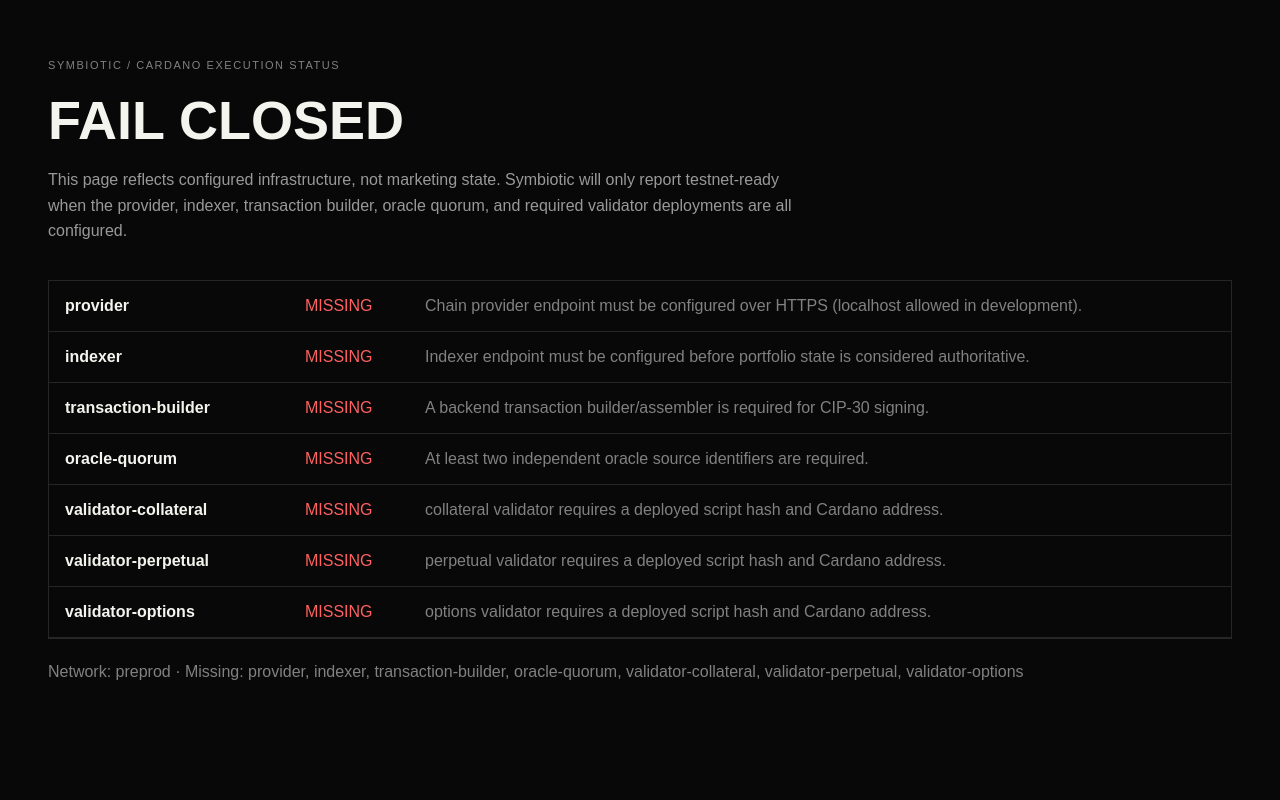
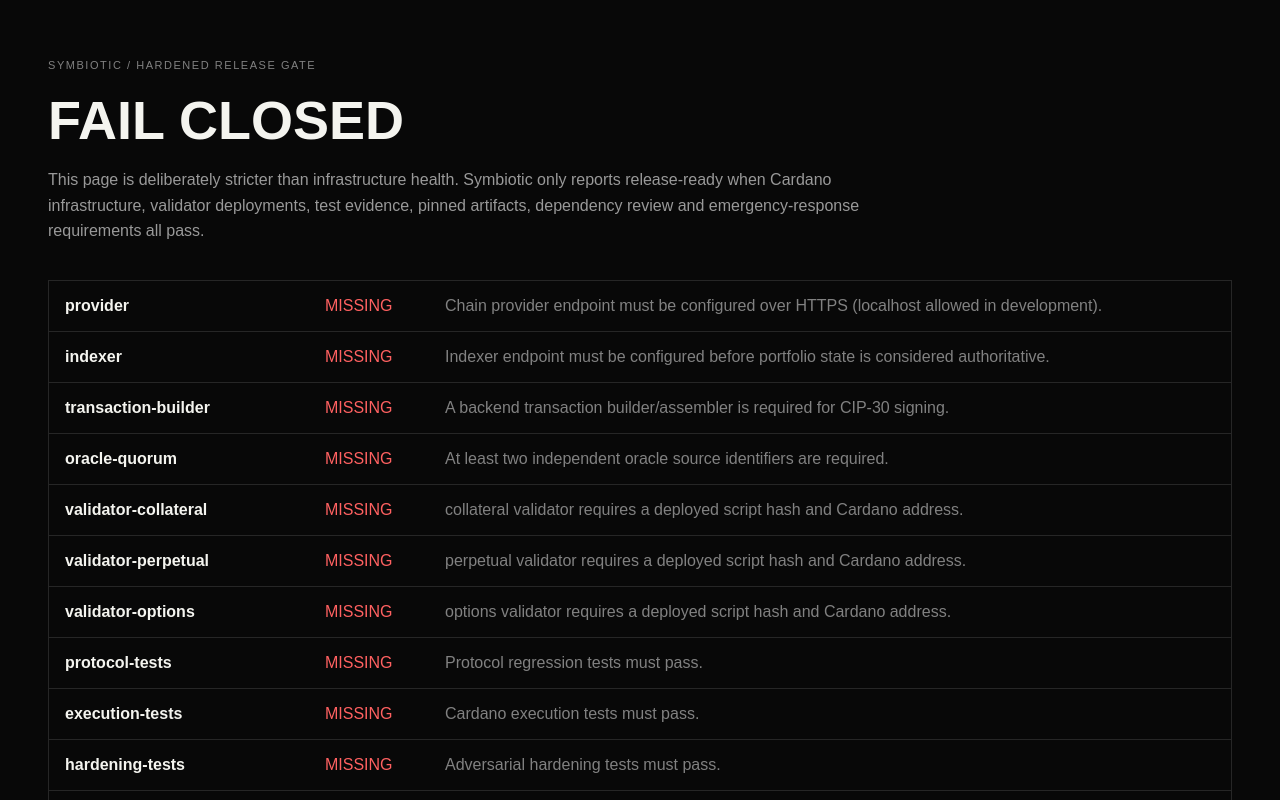
Before and after one commit to mushee-io/Nemesis, a Next.js app: page /status in a window 1280 px wide. Shown: the top 800 px of the page. Built offline with nearby package versions, Linux system fonts and the light colour scheme.

Commit message:
feat: show hardened release gate on status page

```diff
--- a/app/status/page.tsx
+++ b/app/status/page.tsx
@@ -1,17 +1,36 @@
-import { deploymentManifestFromEnv, evaluateDeploymentReadiness } from "@/lib/deployment";
+import { deploymentManifestFromEnv } from "@/lib/deployment";
+import { evaluateReleaseGate } from "@/lib/release-gate";
 
 export const dynamic = "force-dynamic";
 
+function flag(value: string | undefined) {
+  return value === "true" || value === "1";
+}
+
 export default function StatusPage() {
-  const readiness = evaluateDeploymentReadiness(deploymentManifestFromEnv(process.env));
+  const manifest = deploymentManifestFromEnv(process.env);
+  const readiness = evaluateReleaseGate({
+    manifest,
+    allowMainnet: flag(process.env.SYMBIOTIC_ALLOW_MAINNET),
+    evidence: {
+      protocolTestsPassed: flag(process.env.SYMBIOTIC_PROTOCOL_TESTS_PASSED),
+      executionTestsPassed: flag(process.env.SYMBIOTIC_EXECUTION_TESTS_PASSED),
+      hardeningTestsPassed: flag(process.env.SYMBIOTIC_HARDENING_TESTS_PASSED),
+      validatorArtifactsPinned: flag(process.env.SYMBIOTIC_VALIDATOR_ARTIFACTS_PINNED),
+      dependencyAuditReviewed: flag(process.env.SYMBIOTIC_DEPENDENCY_AUDIT_REVIEWED),
+      securityContactConfigured: Boolean(process.env.SYMBIOTIC_SECURITY_CONTACT?.trim()),
+      emergencyRunbookConfigured: Boolean(process.env.SYMBIOTIC_EMERGENCY_RUNBOOK_URL?.trim())
+    }
+  });
+
   return (
     <main style={{ minHeight: "100vh", padding: "48px", background: "#080808", color: "#f4f4ef", fontFamily: "Arial, Helvetica, sans-serif" }}>
-      <p style={{ letterSpacing: ".14em", color: "#818181", fontSize: 11 }}>SYMBIOTIC / CARDANO EXECUTION STATUS</p>
-      <h1 style={{ fontSize: 54, margin: "18px 0 10px" }}>{readiness.ready ? "TESTNET READY" : "FAIL CLOSED"}</h1>
-      <p style={{ color: "#999", maxWidth: 760, lineHeight: 1.6 }}>This page reflects configured infrastructure, not marketing state. Symbiotic will only report testnet-ready when the provider, indexer, transaction builder, oracle quorum, and required validator deployments are all configured.</p>
+      <p style={{ letterSpacing: ".14em", color: "#818181", fontSize: 11 }}>SYMBIOTIC / HARDENED RELEASE GATE</p>
+      <h1 style={{ fontSize: 54, margin: "18px 0 10px" }}>{readiness.ready ? "RELEASE READY" : "FAIL CLOSED"}</h1>
+      <p style={{ color: "#999", maxWidth: 820, lineHeight: 1.6 }}>This page is deliberately stricter than infrastructure health. Symbiotic only reports release-ready when Cardano infrastructure, validator deployments, test evidence, pinned artifacts, dependency review and emergency-response requirements all pass.</p>
       <div style={{ marginTop: 36, border: "1px solid #262626" }}>
         {readiness.checks.map((check) => (
-          <div key={check.id} style={{ display: "grid", gridTemplateColumns: "220px 100px 1fr", gap: 20, padding: 16, borderBottom: "1px solid #262626", alignItems: "center" }}>
+          <div key={check.id} style={{ display: "grid", gridTemplateColumns: "240px 100px 1fr", gap: 20, padding: 16, borderBottom: "1px solid #262626", alignItems: "center" }}>
             <strong>{check.id}</strong>
             <span style={{ color: check.ready ? "#e8ff47" : "#ff6161" }}>{check.ready ? "READY" : "MISSING"}</span>
             <span style={{ color: "#818181" }}>{check.detail}</span>
```
